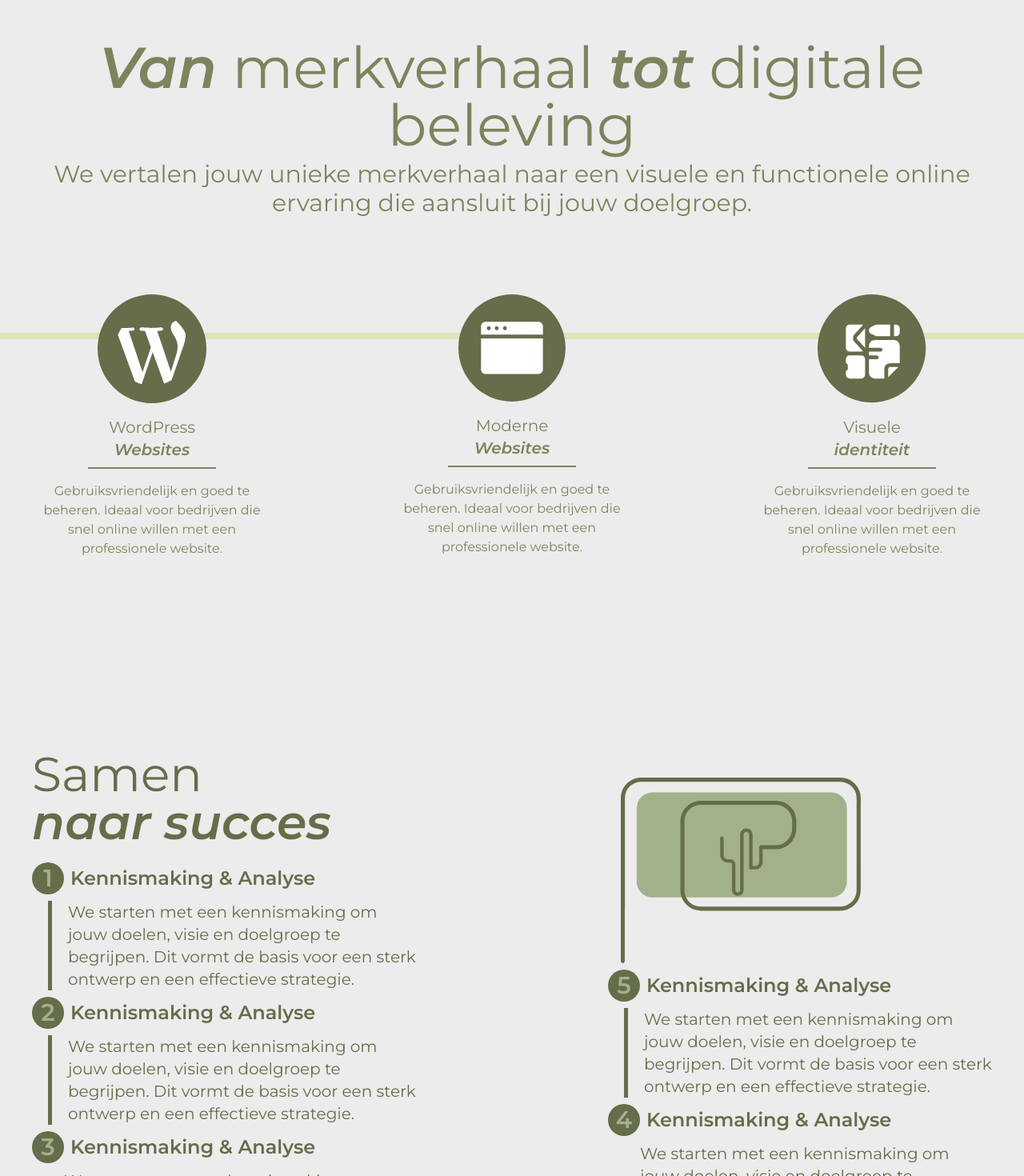
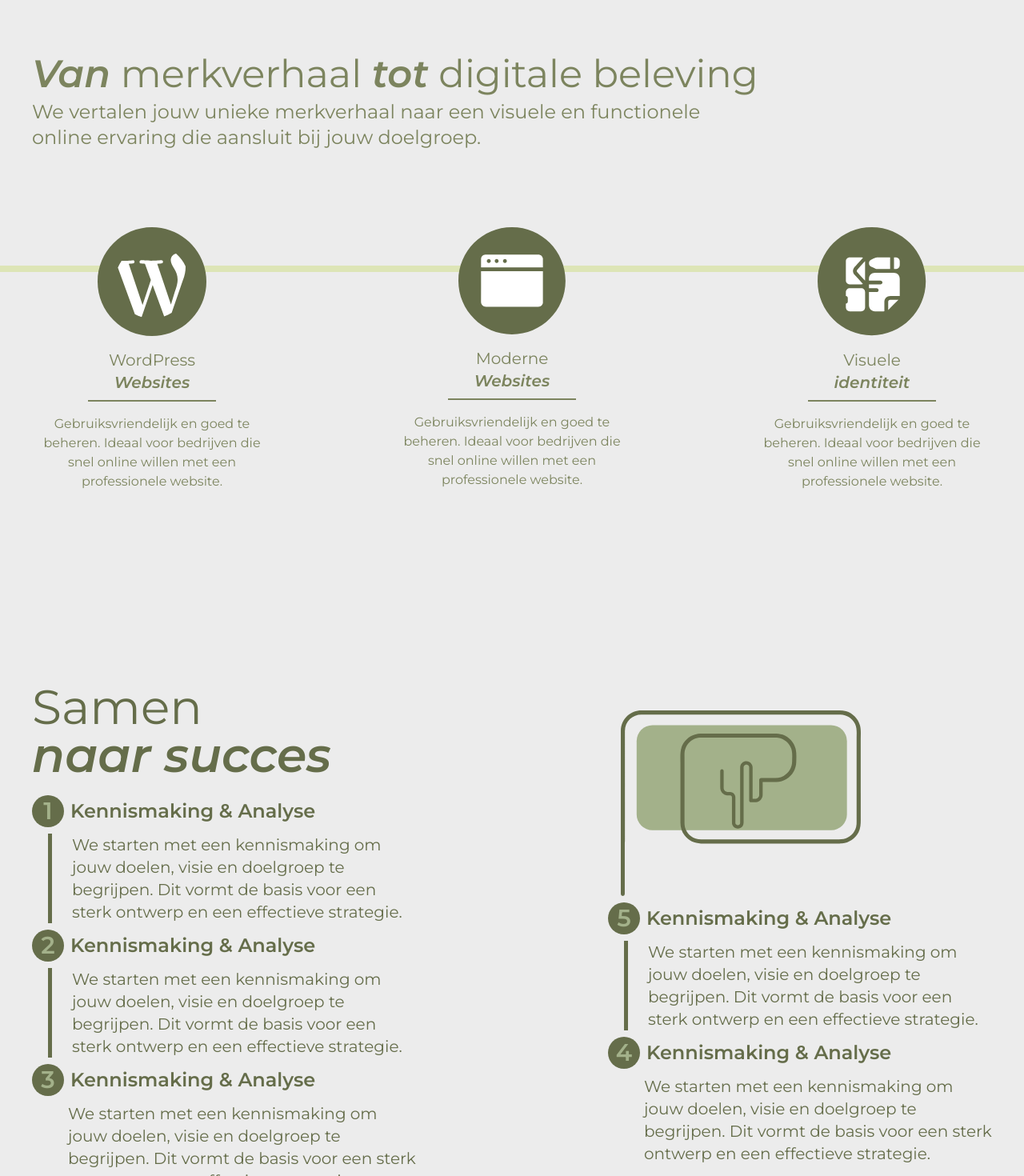
Before and after one commit to pgm-teynyuse/cereuscreative, a Nuxt app: page / in a window 1280 px wide. Shown: the part 1860-3330 px from the top of the page at 80% size. Built offline with nearby package versions, Linux system fonts and the light colour scheme.

Commit message:
steps section edit

```diff
--- a/components/Headers/ServicesHeader.vue
+++ b/components/Headers/ServicesHeader.vue
@@ -1,11 +1,11 @@
 <template>
   <div class=" ">
-    <div class=" flex flex-col border-b-8 pb-36 p-5 mt-40  border-lightgreen justify-center items-center text-center">
-      <h1 class="font-light text-2xl sm:text-3xl md:text-4xl lg:text-5xl xl:text-7xl text-maingreen">
+    <div class=" flex flex-col border-b-8 pb-36 p-10 mt-40  border-lightgreen justify-center">
+      <h1 class="font-light text-2xl sm:text-3xl md:text-4xl lg:text-5xl text-maingreen">
         <span class="font-semibold italic">Van</span> merkverhaal <span class="font-semibold italic">tot</span> digitale beleving
       </h1>
-      <p class="text-center text-base sm:text-lg md:text-xl lg:text-2xl xl:text-3xl text-maingreen mt-2">
-        We vertalen jouw unieke merkverhaal naar een visuele en functionele online ervaring die aansluit bij jouw doelgroep.
+      <p class="text-base sm:text-lg md:text-xl lg:text-2xl text-maingreen mt-2">
+        We vertalen jouw unieke merkverhaal naar een visuele en functionele <br> online ervaring die aansluit bij jouw doelgroep.
       </p>
     </div>
   </div>
--- a/components/Items/StepsWeb.vue
+++ b/components/Items/StepsWeb.vue
@@ -11,7 +11,7 @@
                     <p class="bg-darkgreen flex justify-center items-center w-10 h-10 text-3xl font-bold text-middlegreen rounded-full ">1</p>
                     <h3 class="text-darkgreen ml-2 font-bold text-2xl">Kennismaking & Analyse</h3>
                 </div>
-                <p class="ml-5 text-xl mt-2 mb-2 border-l-[5px] border-darkgreen pl-5 text-darkgreen">
+                <p class="ml-5 text-xl mt-2 mb-2 border-l-[5px] border-darkgreen pl-[25px] text-darkgreen">
                     We starten met een kennismaking om jouw doelen, visie en doelgroep te begrijpen. Dit vormt de basis voor een sterk ontwerp en een effectieve strategie.
                 </p>
             </div>
@@ -20,7 +20,7 @@
                     <p class="bg-darkgreen flex justify-center items-center w-10 h-10 text-3xl font-bold text-middlegreen rounded-full ">2</p>
                     <h3 class="text-darkgreen ml-2 font-bold text-2xl">Kennismaking & Analyse</h3>
                 </div>
-                <p class="ml-5 mt-2 text-xl mb-2 border-l-[5px] border-darkgreen pl-5 text-darkgreen">
+                <p class="ml-5 mt-2 text-xl mb-2 border-l-[5px] border-darkgreen pl-[25px] text-darkgreen">
                     We starten met een kennismaking om jouw doelen, visie en doelgroep te begrijpen. Dit vormt de basis voor een sterk ontwerp en een effectieve strategie.
                 </p>
             </div>
@@ -29,7 +29,7 @@
                     <p class="bg-darkgreen flex justify-center items-center w-10 h-10 text-3xl font-bold text-middlegreen rounded-full ">3</p>
                     <h3 class="text-darkgreen font-bold ml-2 text-2xl">Kennismaking & Analyse</h3>
                 </div>
-                <p class="ml-5 mt-2 text-xl pl-5 text-darkgreen">
+                <p class="ml-5 mt-2 text-xl pl-[25px] text-darkgreen">
                     We starten met een kennismaking om jouw doelen, visie en doelgroep te begrijpen. Dit vormt de basis voor een sterk ontwerp en een effectieve strategie.
                 </p>
             </div>
@@ -43,7 +43,7 @@
                     <p class="bg-darkgreen flex justify-center items-center w-10 h-10 text-3xl font-bold text-middlegreen rounded-full ">5</p>
                     <h3 class="text-darkgreen ml-2  font-bold text-2xl">Kennismaking & Analyse</h3>
                 </div>
-                <p class="ml-5 mt-2 text-xl mb-2 border-l-[5px] border-darkgreen pl-5 text-darkgreen">
+                <p class="ml-5 mt-2 text-xl mb-2 border-l-[5px] border-darkgreen pl-[25px] text-darkgreen">
                     We starten met een kennismaking om jouw doelen, visie en doelgroep te begrijpen. Dit vormt de basis voor een sterk ontwerp en een effectieve strategie.
                 </p>
             </div>
@@ -52,7 +52,7 @@
                     <p class="bg-darkgreen flex justify-center items-center w-10 h-10 text-3xl font-bold text-middlegreen rounded-full ">4</p>
                     <h3 class="text-darkgreen ml-2 font-bold text-2xl">Kennismaking & Analyse</h3>
                 </div>
-                <p class="ml-5 mt-2 text-xl  border-darkgreen pl-5 text-darkgreen">
+                <p class="ml-5 mt-2 text-xl  border-darkgreen pl-[25px] text-darkgreen">
                     We starten met een kennismaking om jouw doelen, visie en doelgroep te begrijpen. Dit vormt de basis voor een sterk ontwerp en een effectieve strategie.
                 </p>
             </div>
```
